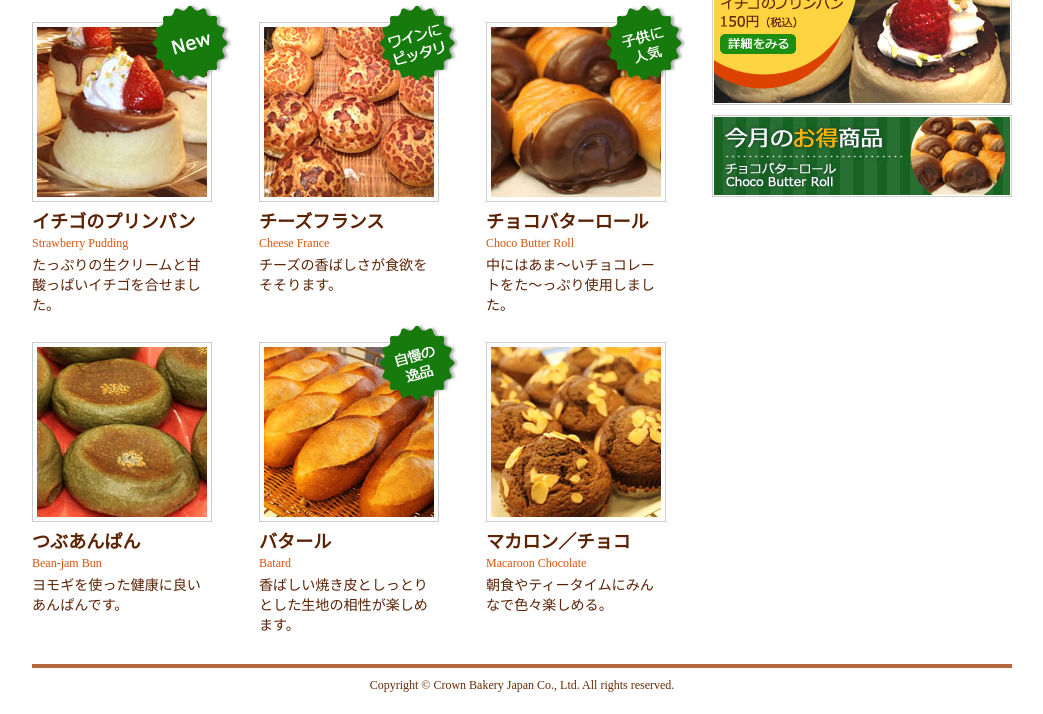
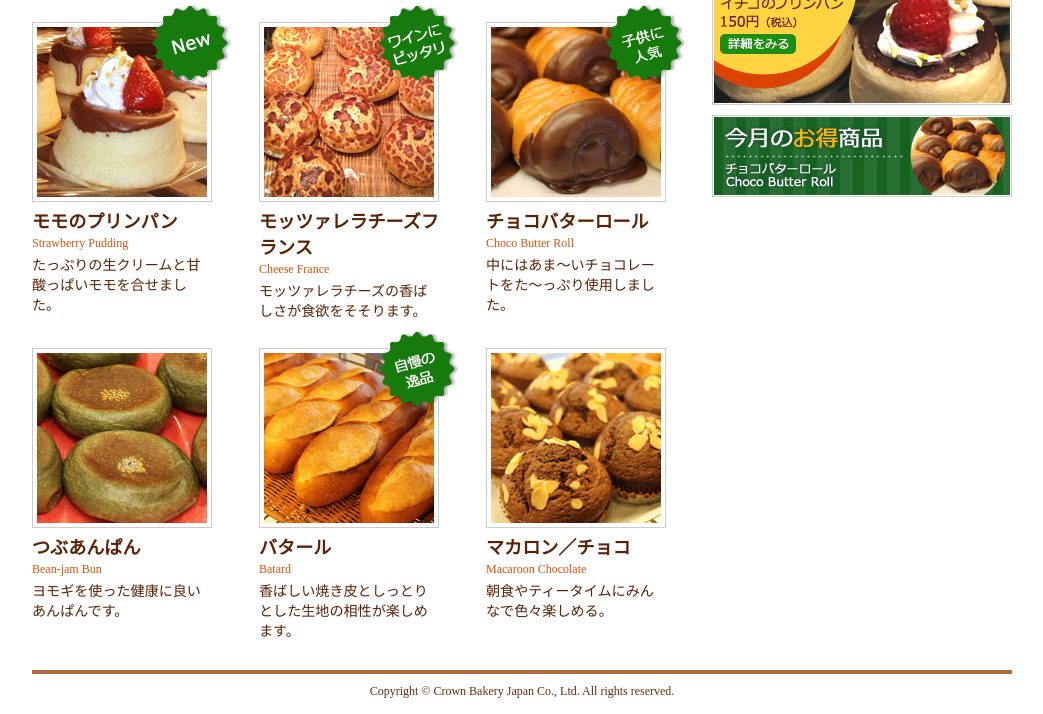
Before and after one commit to ayumiN31/bakery, a plain HTML site: page products.html in a window 1280 px wide. Shown: the part 183-897 px from the top of the page, without its empty margins (118-1161 px from the left). Drawn offline with Linux system fonts and the light colour scheme.

Commit message:
商品情報を編集

```diff
--- a/products.html
+++ b/products.html
@@ -26,15 +26,15 @@
 			<div id="prodlist">
 				<ul>
 					<li><a href="item.html"><img src="images/product_01.jpg" alt="イチゴのプリンパン" /></a>
-						<p class="prod_name">イチゴのプリンパン</p>
+						<p class="prod_name">モモのプリンパン</p>
 						<p class="prod_name_eng">Strawberry Pudding</p>
-						<p>たっぷりの生クリームと甘酸っぱいイチゴを合せました。</p>
+						<p>たっぷりの生クリームと甘酸っぱいモモを合せました。</p>
 						<p class="label"><img src="images/badge_new.png" width="80" height="80" alt="New" /></p>
 					</li>
 					<li><a href="#"><img src="images/product_02.jpg" alt="チーズフランス" /></a>
-						<p class="prod_name">チーズフランス</p>
+						<p class="prod_name">モッツァレラチーズフランス</p>
 						<p class="prod_name_eng">Cheese France</p>
-						<p>チーズの香ばしさが食欲をそそります。</p>
+						<p>モッツァレラチーズの香ばしさが食欲をそそります。</p>
 						<p class="label"><img src="images/badge_wine.png" width="80" height="80" alt="ワインにピッタリ" /></p>
 					</li>
 					<li class="prod_right"><a href="#"><img src="images/product_03.jpg" alt="チョコバターロール" /></a>
```
